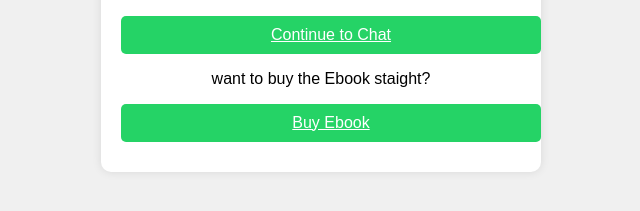
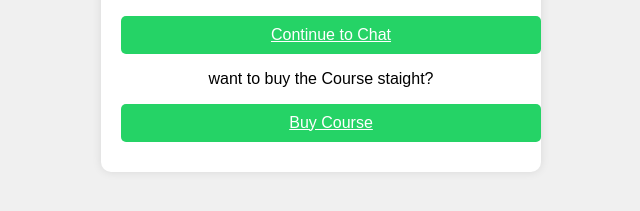
Before and after one commit to dailytrends1/fbads, a plain HTML site: page index.html in a window 1280 px wide. Shown: the part 355-566 px from the top of the page, 319-959 px from the left. Drawn offline with Linux system fonts and the light colour scheme.

Commit message:
Update index.html
button change

```diff
--- a/index.html
+++ b/index.html
@@ -70,8 +70,8 @@ src="https://www.facebook.com/tr?id=1583931499003159&ev=PageView&noscript=1"
         <h2>AdCraft Academy</h2>
         <h3>Join us at AdCraft Academy, and discover the art of creating Facebook ads that not only capture attention but drive results. Your journey to becoming a Facebook ad expert starts here!</h3>
         <a href="http://wa.me/2349165957899?text=good%20day%20sir%20i%20saw%20your%20ADS%20on%20facebook%20and%20i%27m%20interested%20i%20want%20to%20buy%20the%20ebook%20" class="button button-green">Continue to Chat</a>
-        <p>want to buy the Ebook staight?</p>
-        <a href="https://selar.co/553j76" class="button button-green">Buy Ebook</a>
+        <p>want to buy the Course staight?</p>
+        <a href="https://selar.co/553j76" class="button button-green">Buy Course</a>
     </div>
 </body>
 </html>
```
